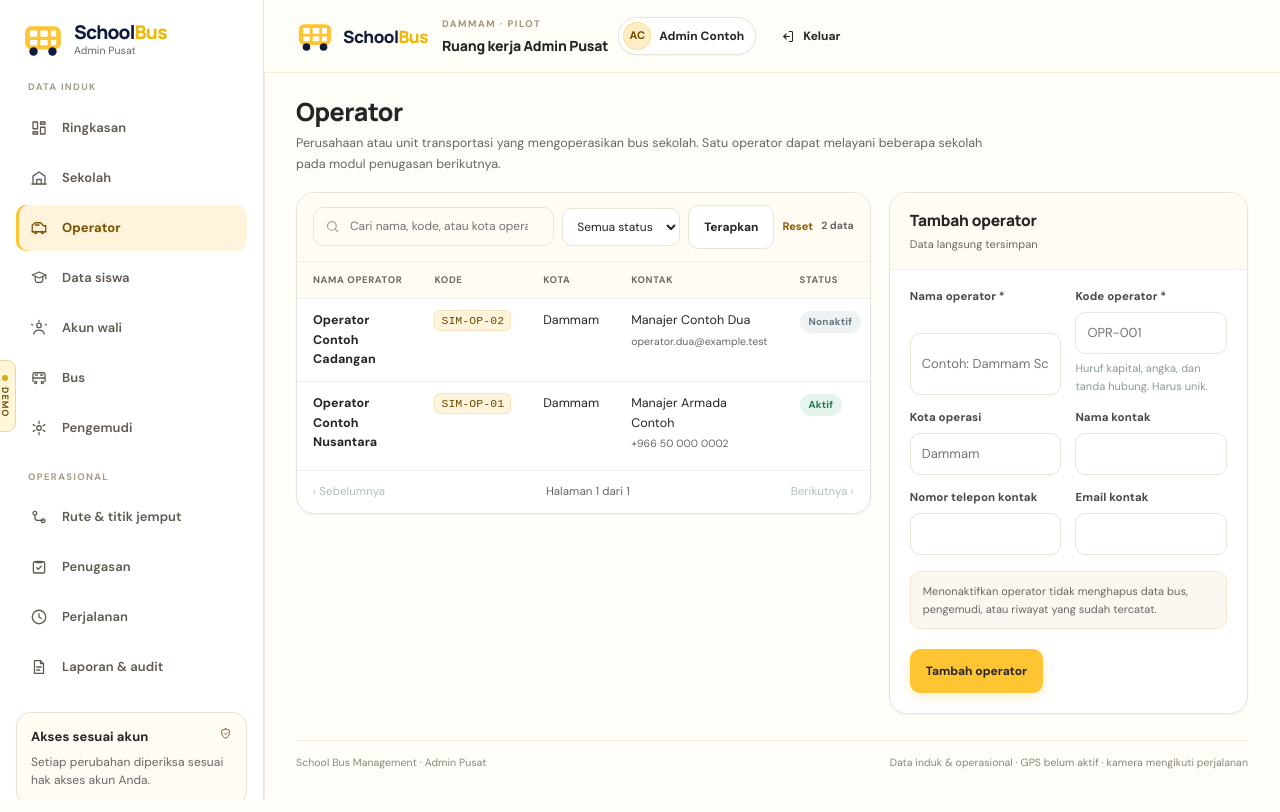
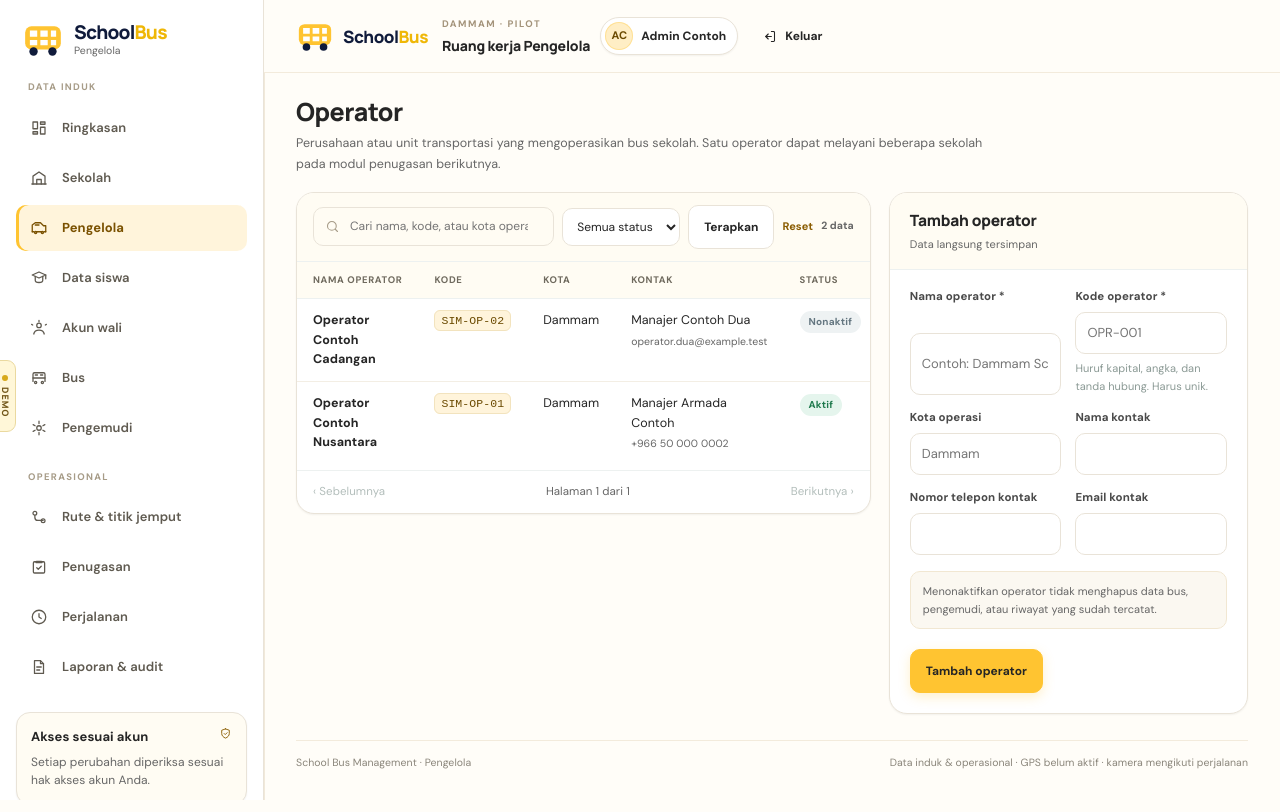
Before and after one commit to irusandi-hub/school-bus-management, a Next.js app: page /admin/operator in a window 1280 px wide. Built offline with nearby package versions, Linux system fonts and the light colour scheme.

Commit message:
style(ui): rename workspace headers and navigation to Pengelola

```diff
--- a/app/admin/layout.tsx
+++ b/app/admin/layout.tsx
@@ -10,7 +10,7 @@ import { requireAdmin } from "@/lib/auth";
 import { signOutAction } from "@/lib/auth-actions";
 
 export const metadata: Metadata = {
-  title: "Admin Pusat | School Bus",
+  title: "Pengelola | School Bus",
 };
 
 export const dynamic = "force-dynamic";
@@ -34,8 +34,8 @@ export default async function AdminLayout({ children }: { children: React.ReactN
       <aside className="sidebar">
         <BrandLogo
           href="/admin"
-          subtitle="Admin Pusat"
-          ariaLabel="School Bus Admin Pusat"
+          subtitle="Pengelola"
+          ariaLabel="School Bus Pengelola"
           className="brand"
         />
 
@@ -57,14 +57,14 @@ export default async function AdminLayout({ children }: { children: React.ReactN
           <MobileMenu
             groups={adminGroups}
             rootHref="/admin"
-            areaLabel="Admin Pusat"
-            note="Menu ini menampilkan seluruh modul Admin Pusat. Data yang tampil mengikuti hak akses akun Anda."
+            areaLabel="Pengelola"
+            note="Menu ini menampilkan seluruh modul Pengelola. Data yang tampil mengikuti hak akses akun Anda."
           />
           <div className="workspace-heading">
             <BrandLogo size="sm" />
           <div className="topbar-title">
             <div className="eyebrow">DAMMAM · PILOT</div>
-            <div className="admin-topbar-role">Ruang kerja Admin Pusat</div>
+            <div className="admin-topbar-role">Ruang kerja Pengelola</div>
           </div>
           </div>
           <div className="top-actions">
@@ -86,12 +86,12 @@ export default async function AdminLayout({ children }: { children: React.ReactN
         {children}
 
         <footer className="page-footer">
-          <span>School Bus Management · Admin Pusat</span>
+          <span>School Bus Management · Pengelola</span>
           <span>Data induk &amp; operasional · GPS belum aktif · kamera mengikuti perjalanan</span>
         </footer>
       </main>
 
-      <BottomNav items={adminBottomNav} rootHref="/admin" ariaLabel="Navigasi seluler Admin Pusat" />
+      <BottomNav items={adminBottomNav} rootHref="/admin" ariaLabel="Navigasi seluler Pengelola" />
     </div>
   );
 }
--- a/components/admin/AdminNav.tsx
+++ b/components/admin/AdminNav.tsx
@@ -11,7 +11,7 @@ export function AdminNav() {
   const pathname = usePathname();
 
   return (
-    <nav className="nav-list" aria-label="Menu Admin Pusat">
+    <nav className="nav-list" aria-label="Menu Pengelola">
       {adminGroups.map((group) => (
         <div className="nav-section" key={group.label}>
           <div className="workspace-label nav-section-label">{group.label}</div>
--- a/components/ui/nav-config.ts
+++ b/components/ui/nav-config.ts
@@ -9,7 +9,7 @@ export const adminGroups: NavGroup[] = [
     items: [
       { href: "/admin", label: "Ringkasan", icon: "dashboard", short: "Ringkasan" },
       { href: "/admin/sekolah", label: "Sekolah", icon: "school", short: "Sekolah" },
-      { href: "/admin/operator", label: "Operator", icon: "operator", short: "Operator" },
+      { href: "/admin/operator", label: "Pengelola", icon: "operator", short: "Pengelola" },
       { href: "/admin/siswa", label: "Data siswa", icon: "students", short: "Siswa" },
       { href: "/admin/wali", label: "Akun wali", icon: "guardian", short: "Wali" },
       { href: "/admin/bus", label: "Bus", icon: "bus", short: "Bus" },
```
Also changed, not shown: app/operator/layout.tsx (+6 -6 lines).
